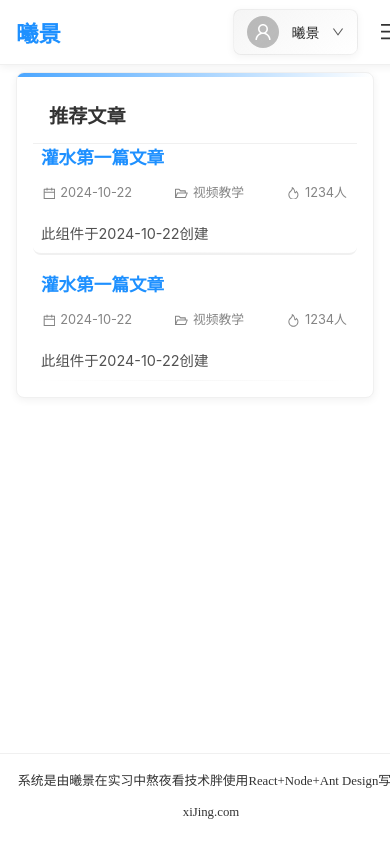
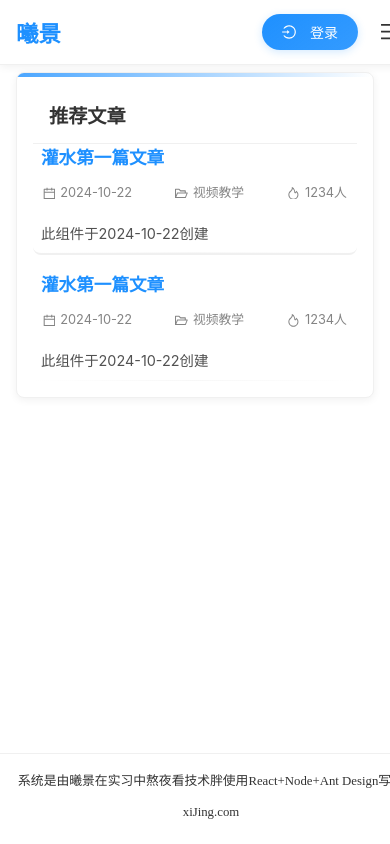
Before and after one commit to 00xu00/blog, a React (Create React App) app: page / in a window 390 px wide. Built offline with nearby package versions, Linux system fonts and the light colour scheme.

Commit message:
feat: 登录保存用户token

```diff
--- a/package.json
+++ b/package.json
@@ -9,11 +9,14 @@
     "@testing-library/react": "^13.4.0",
     "@testing-library/user-event": "^13.5.0",
     "@types/jest": "^27.5.2",
+    "@types/js-cookie": "^3.0.6",
     "@types/node": "^16.18.114",
     "@types/prismjs": "^1.26.5",
     "@types/react": "^18.3.11",
     "@types/react-dom": "^18.3.1",
     "antd": "^5.21.4",
+    "axios": "^1.9.0",
+    "js-cookie": "^3.0.5",
     "markdown-navbar": "^1.4.3",
     "prismjs": "^1.30.0",
     "react": "^18.3.1",
--- a/src/components/Header/Header.tsx
+++ b/src/components/Header/Header.tsx
@@ -1,11 +1,12 @@
 import React, { useState, useEffect, useRef } from "react"
 import { useNavigate, Link, useLocation } from "react-router-dom"
-import { Row, Col, Menu, Input, Dropdown, Avatar, Badge, Switch, Drawer, Button, MenuProps, Space } from "antd"
+import { Row, Col, Menu, Input, Dropdown, Avatar, Badge, Switch, Drawer, Button, MenuProps, Space, message } from "antd"
 import { useDispatch, useSelector } from 'react-redux';
 import { RootState } from '../../store';
 import { markAsRead, Message } from '../../store/messageSlice';
 import { useTheme } from '../../contexts/ThemeContext';
 import Logo from '../Logo/Logo';
+import Cookies from 'js-cookie';
 import {
     HomeOutlined,
     SearchOutlined,
@@ -18,10 +19,20 @@ import {
     MailOutlined,
     RobotOutlined,
     AppstoreOutlined,
+    LogoutOutlined,
+    LoginOutlined,
 } from "@ant-design/icons";
 import "./header.css"
 
 const { Search } = Input;
+
+interface UserInfo {
+    id: number;
+    username: string;
+    email: string;
+    avatar?: string;
+    created_at: string;
+}
 
 const Header = () => {
     const location = useLocation();
@@ -34,6 +45,28 @@ const Header = () => {
     const { messages, unreadCount } = useSelector((state: RootState) => state.message);
     const { isDarkMode, toggleTheme } = useTheme();
     const navigate = useNavigate();
+    const [isLoggedIn, setIsLoggedIn] = useState(false);
+    const [userInfo, setUserInfo] = useState<UserInfo | null>(null);
+
+    // 检查登录状态和获取用户信息
+    useEffect(() => {
+        const token = Cookies.get('token');
+        const storedUserInfo = localStorage.getItem('userInfo');
+
+        if (token && storedUserInfo) {
+            try {
+                const parsedUserInfo = JSON.parse(storedUserInfo) as UserInfo;
+                setUserInfo(parsedUserInfo);
+                setIsLoggedIn(true);
+            } catch (error) {
+                console.error('解析用户信息失败:', error);
+                handleLogout();
+            }
+        } else {
+            setIsLoggedIn(false);
+            setUserInfo(null);
+        }
+    }, []);
 
     // 根据路由路径获取对应的菜单key
     const getMenuKeyFromPath = (path: string) => {
@@ -73,6 +106,15 @@ const Header = () => {
         }
     ];
 
+    const handleLogout = () => {
+        Cookies.remove('token');
+        localStorage.removeItem('userInfo');
+        setUserInfo(null);
+        setIsLoggedIn(false);
+        message.success('已退出登录');
+        navigate('/auth');
+    };
+
     const userMenuItems: MenuProps['items'] = [
         {
             key: 'profile',
@@ -99,8 +141,9 @@ const Header = () => {
         },
         {
             key: 'logout',
-            icon: <UserOutlined />,
-            label: <Link to='/auth'>退出登录</Link>,
+            icon: <LogoutOutlined />,
+            label: '退出登录',
+            onClick: handleLogout,
             danger: true,
         },
     ];
@@ -180,6 +223,10 @@ const Header = () => {
         }
     ];
 
+    const handleLogin = () => {
+        navigate('/auth');
+    };
+
     return (
         <>
             <div className={`header ${isDarkMode ? 'dark' : 'light'}`}>
@@ -217,6 +264,8 @@ const Header = () => {
                                 prefix={<SearchOutlined />}
                                 allowClear
                             />
+                            {isLoggedIn ? (
+                                <>
                                     <Space size="large">
                                         <Dropdown
                                             menu={{ items: messageItems }}
@@ -231,11 +280,25 @@ const Header = () => {
                                     </Space>
                                     <Dropdown menu={{ items: userMenuItems }} placement="bottomRight">
                                         <div className="header-user">
-                                    <Avatar icon={<UserOutlined />} />
-                                    <span className="">曦景</span>
+                                            <Avatar
+                                                src={userInfo?.avatar}
+                                                icon={<UserOutlined />}
+                                            />
+                                            <span className="header-username">{userInfo?.username || '用户'}</span>
                                             <DownOutlined className="header-user-arrow" />
                                         </div>
                                     </Dropdown>
+                                </>
+                            ) : (
+                                <Button
+                                    type="primary"
+                                    icon={<LoginOutlined />}
+                                    onClick={handleLogin}
+                                    className="header-login-button"
+                                >
+                                    登录
+                                </Button>
+                            )}
                             <Button
                                 type="text"
                                 icon={<MenuOutlined />}
--- a/src/components/Header/header.css
+++ b/src/components/Header/header.css
@@ -359,6 +359,11 @@
     .header-username {
         font-size: 0.85rem;
     }
+
+    .header-login-button {
+        padding: 0 15px;
+        font-size: 13px;
+    }
 }
 
 @media (max-width: 480px) {
@@ -377,6 +382,15 @@
 
     .header-username {
         font-size: 0.75rem;
+    }
+
+    .header-login-button {
+        padding: 0 12px;
+        font-size: 12px;
+    }
+
+    .header-login-button .anticon {
+        margin-right: 4px;
     }
 }
 
@@ -445,3 +459,25 @@
     background: linear-gradient(145deg, var(--primary-color), rgba(24, 144, 255, 0.9));
     box-shadow: 0 4px 12px rgba(24, 144, 255, 0.3);
 }
+
+.header-login-button {
+    height: 36px;
+    padding: 0 20px;
+    border-radius: 18px;
+    font-size: 14px;
+    font-weight: 500;
+    transition: all 0.3s cubic-bezier(0.4, 0, 0.2, 1);
+    background: linear-gradient(145deg, var(--primary-color), rgba(30, 144, 255, 0.9));
+    border: none;
+    box-shadow: 0 2px 8px rgba(30, 144, 255, 0.2);
+}
+
+.header-login-button:hover {
+    transform: translateY(-1px);
+    box-shadow: 0 4px 12px rgba(30, 144, 255, 0.3);
+    background: linear-gradient(145deg, var(--primary-color), rgba(30, 144, 255, 1));
+}
+
+.header-login-button .anticon {
+    margin-right: 6px;
+}
--- a/src/pages/Auth/index.tsx
+++ b/src/pages/Auth/index.tsx
@@ -3,6 +3,7 @@ import { Form, Input, Button, message } from 'antd';
 import { UserOutlined, LockOutlined, MailOutlined } from '@ant-design/icons';
 import { useNavigate } from 'react-router-dom';
 import { authApi, LoginResponse } from '../../services/api';
+import Cookies from 'js-cookie';
 import './index.css';
 
 interface LoginForm {
@@ -27,7 +28,7 @@ const Auth: React.FC = () => {
     try {
       const response = await authApi.login(values);
       const { access_token, user } = response as LoginResponse;
-      localStorage.setItem('token', access_token);
+      Cookies.set('token', access_token, { expires: 7 });
       localStorage.setItem('userInfo', JSON.stringify(user));
       message.success('登录成功');
       navigate('/');
@@ -58,6 +59,13 @@ const Auth: React.FC = () => {
     } finally {
       setLoading(false);
     }
+  };
+
+  const handleLogout = () => {
+    Cookies.remove('token');
+    localStorage.removeItem('userInfo');
+    message.success('已退出登录');
+    navigate('/auth');
   };
 
   return (
--- a/src/services/api.ts
+++ b/src/services/api.ts
@@ -1,4 +1,9 @@
-import axios from "axios";
+import axios, {
+  InternalAxiosRequestConfig,
+  AxiosResponse,
+  AxiosError,
+} from "axios";
+import Cookies from "js-cookie";
 
 const API_BASE_URL = "http://localhost:8000/api";
 
@@ -11,25 +16,25 @@ const api = axios.create({
 
 // 请求拦截器
 api.interceptors.request.use(
-  (config) => {
-    const token = localStorage.getItem("token");
+  (config: InternalAxiosRequestConfig) => {
+    const token = Cookies.get("token");
     if (token) {
       config.headers.Authorization = `Bearer ${token}`;
     }
     return config;
   },
-  (error) => {
+  (error: AxiosError) => {
     return Promise.reject(error);
   }
 );
 
 // 响应拦截器
 api.interceptors.response.use(
-  (response) => response.data,
-  (error) => {
-    if (error.response) {
-      // 处理错误响应
-      const message = error.response.data.detail || "请求失败";
+  (response: AxiosResponse) => response.data,
+  (error: AxiosError) => {
+    if (error.response?.data && typeof error.response.data === "object") {
+      const errorData = error.response.data as { detail?: string };
+      const message = errorData.detail || "请求失败";
       return Promise.reject(new Error(message));
     }
     return Promise.reject(error);
```
Also changed, not shown: 1 other file (tests, documents, lock files or other folders). Lines whose indentation alone changed are shown as unchanged.
